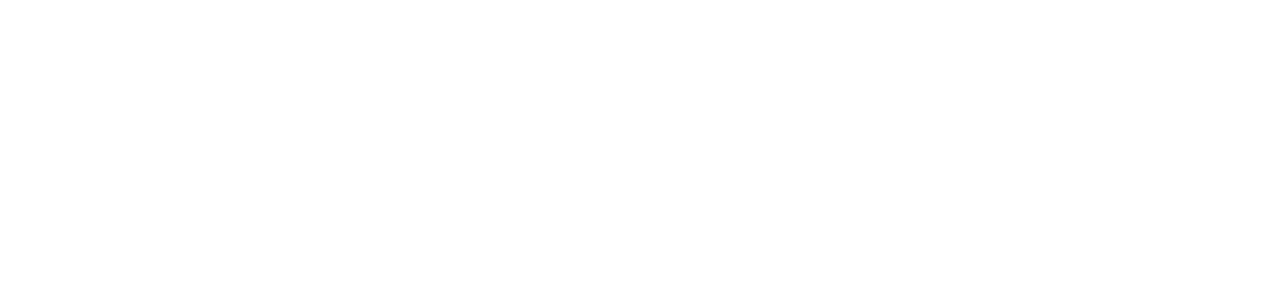
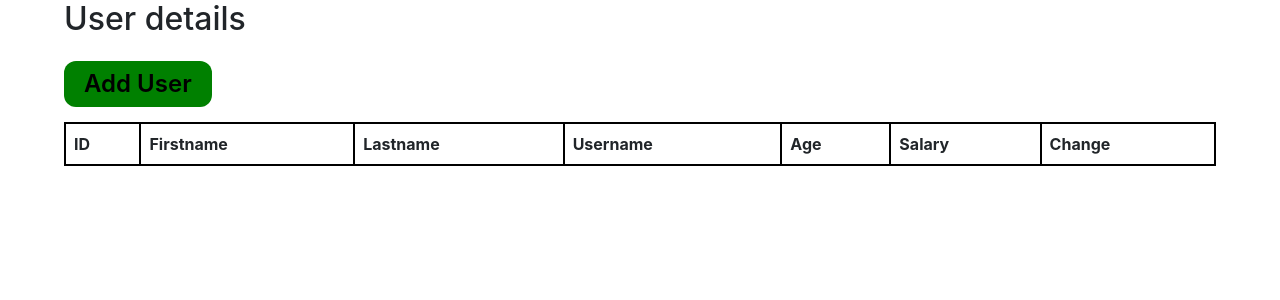
Before and after one commit to YodgorbekSheraliyev/EatTurkish, a React (Create React App) app: page / in a window 1280 px wide. Shown: the top 300 px of the page. Built offline with nearby package versions, Linux system fonts and the light colour scheme.

Commit message:
ToDo created

```diff
--- a/src/App.js
+++ b/src/App.js
@@ -1,6 +1,9 @@
+import { ToDo } from "./Components/ToDo/ToDo";
+
 function App() {
   return (
     <div className="App">
+      <ToDo/>
     </div>
   );
 }
--- /dev/null
+++ b/src/Components/ToDo/ToDo.jsx
@@ -0,0 +1,48 @@
+import React, {useState} from 'react';
+import './todo.css';
+
+
+export function ToDo() {
+    const [firstname, setFirstname] = useState('');
+    const [lasttname, setLastname] = useState('');
+    const [username, setUsername] = useState('');
+    const [age, setAge] = useState('');
+    const [salary, setSalary] = useState('');
+    const [showModal, setShowModal] = useState( )
+  return(
+       <div className="user">
+        <h2 className="user__title">User details</h2>
+        <button className='add'>Add User</button>
+        <form action="#" className="form">
+            <h3 className='form__title'>User details</h3>
+           <label >Firstname</label>
+           <input type="text" />
+           <label >Lastname</label>
+           <input type="text" />
+           <label >Username</label>
+           <input type="text" />
+           <label >Age</label>
+           <input type="number" />
+           <label >Salary</label>
+           <input type="text" />
+           <button type="submit" className='submit'>Submit</button>
+        </form>
+        <table className="table">
+            <thead>
+                <tr>
+                    <th>ID</th>
+                    <th>Firstname</th>
+                    <th>Lastname</th>
+                    <th>Username</th>
+                    <th>Age</th>
+                    <th>Salary</th>
+                    <th>Change</th>
+                </tr>
+            </thead>
+            <tbody>
+                <tr></tr>
+            </tbody>
+        </table>
+       </div>
+  )
+}
--- /dev/null
+++ b/src/Components/ToDo/todo.css
@@ -0,0 +1,53 @@
+.user {
+    max-width: 90%;
+    margin: auto;
+}
+.form {
+    display: none;
+    padding: 20px 30px 30px 30px;
+    position: fixed;
+    top: 50%;
+    left: 50%;
+    width: 40%;
+    transform: translate(-50%, -50%);
+    border: 2px solid black;
+    border-radius: 20px;
+    background-color: rgb(231, 231, 231);
+}
+.form__title {
+    text-align: center;
+    font-size: 2.5rem;
+}
+.form input {
+    width: 100%;
+    outline: none;
+    padding: 3px 20px;
+    font-size: 20px;
+    border-radius: 10px;
+}
+.form label {
+    font-size: 1.5rem;
+    font-weight: 600;
+}
+.submit,.add {
+    float: right;
+    margin: 15px 0;
+    border-radius: 12px;
+    background-color: orange;
+    font-size: 1.5rem;
+    font-weight: 600;
+    outline: none;
+    border: none;
+    padding: 5px 20px;
+}
+.submit:active, .add:active {
+    transform: scale(0.95);
+}
+.add {
+    float: left;
+    background-color: green;
+}
+table,tr,td,th {
+    border-collapse: collapse;
+    border: 2px solid black;
+}
```
